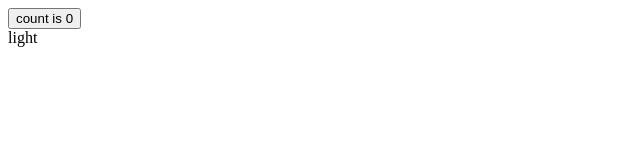
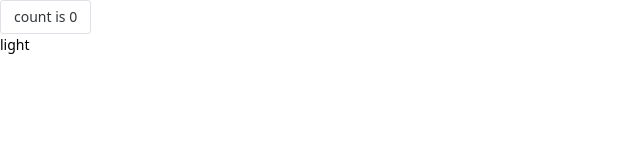
Before and after one commit to barwe/biosmart, a Vue app: page / in a window 1280 px wide. Shown: the top 160 px of the page, without its empty margins (0-640 px from the left). Built offline with nearby package versions, Linux system fonts and the light colour scheme.

Commit message:
init: naive-ui

```diff
--- a/package.json
+++ b/package.json
@@ -15,6 +15,7 @@
   "devDependencies": {
     "@types/node": "^20.5.9",
     "@vitejs/plugin-vue": "^4.2.3",
+    "naive-ui": "^2.34.4",
     "prettier": "^3.0.3",
     "typescript": "^5.0.2",
     "vite": "^4.4.5",
--- a/src/pages/index.vue
+++ b/src/pages/index.vue
@@ -1,5 +1,6 @@
 <script setup lang="ts">
 import { ref } from 'vue'
+import { NButton } from 'naive-ui'
 import { useThemeStore } from '@/store/site/theme'
 
 const count = ref(0)
@@ -8,7 +9,7 @@ const themeStore = useThemeStore()
 
 <template>
   <div>
-    <button type="button" @click="count++">count is {{ count }}</button>
+    <n-button @click="count++">count is {{ count }}</n-button>
     <div>{{ themeStore.theme }}</div>
   </div>
 </template>
```
Also changed, not shown: 1 other file (tests, documents, lock files or other folders).
